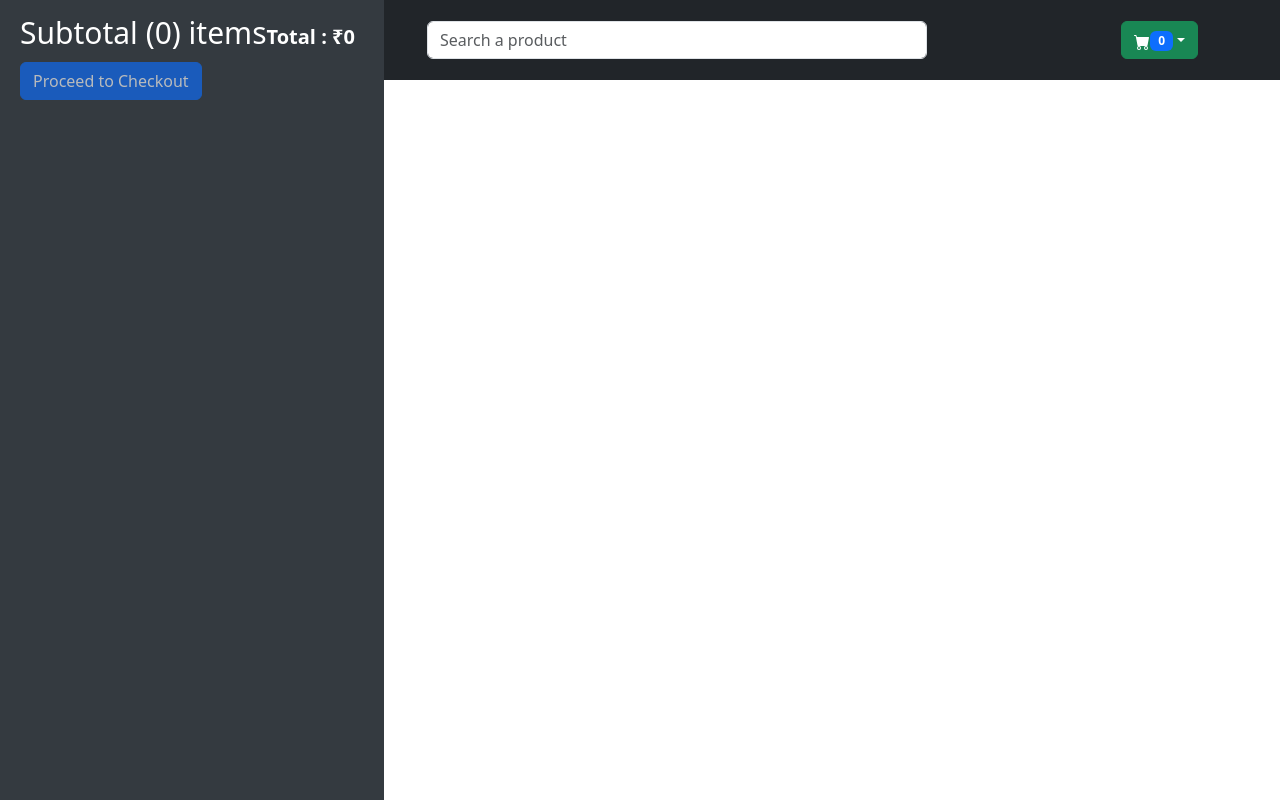
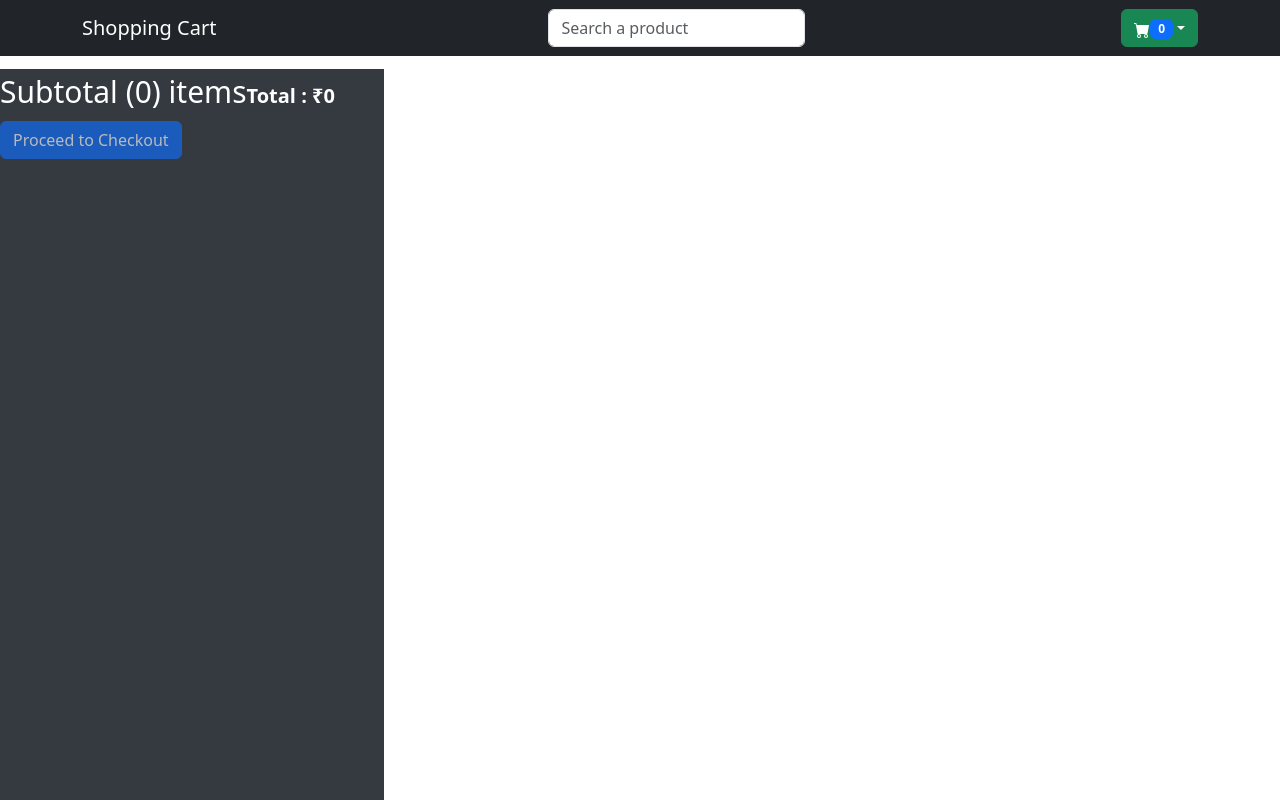
Before and after one commit to arpan-semwal/Shopping-Cart-React, a React (Vite) app in the folder shopping-cart/: page /cart in a window 1280 px wide. Built offline with nearby package versions, Linux system fonts and the light colour scheme.

Commit message:
style.css

```diff
--- a/shopping-cart/src/components/Header.jsx
+++ b/shopping-cart/src/components/Header.jsx
@@ -1,4 +1,5 @@
-import { AiFillDelete } from "react-icons/ai";
+import React from 'react';
+import { AiFillDelete } from 'react-icons/ai';
 import Container from 'react-bootstrap/Container';
 import Navbar from 'react-bootstrap/Navbar';
 import Form from 'react-bootstrap/Form';
@@ -7,85 +8,76 @@ import { BsFillCartFill } from 'react-icons/bs';
 import { Link } from 'react-router-dom';
 import { CartState } from './contextApi/Context';
 import Badge from 'react-bootstrap/Badge';
-import Button from "react-bootstrap/esm/Button";
+import Button from 'react-bootstrap/Button';
 
 const Header = () => {
-  const { state: { cart } , dispatch  , productDispatch , searchQuery} = CartState();
+  const { state: { cart }, dispatch, productDispatch, searchQuery } = CartState();
 
   const removeFromCart = (prod) => {
     dispatch({
-      type: "REMOVE_FROM_CART",
+      type: 'REMOVE_FROM_CART',
       payload: prod,
     });
   };
 
   return (
     <div>
-      <Navbar bg='dark' variant='dark' alignRight style={{height:80}}>
+      <Navbar bg="dark" variant="dark" expand="lg" fixed="top">
         <Container>
           <Navbar.Brand>
-            <Link to='/'>Shopping Cart</Link>
+            <Link to="/">Shopping Cart</Link>
           </Navbar.Brand>
-          <Navbar.Text className='search'>
+          <Navbar.Toggle aria-controls="responsive-navbar-nav" />
+          <Navbar.Collapse id="responsive-navbar-nav">
+            <Form className="mx-auto my-2 my-lg-0">
               <Form.Control
                 placeholder="Search a product"
                 type="text"
-              style={{ width: 500 }}
-              className='m-auto'
-              aria-describedby="basic-addon1"
+                style={{ width: '100%' }}
                 onChange={(e) => {
                   productDispatch({
-                  type:"FILTER_BY_SEARCH",
-                  payload:e.target.value,
-                })
+                    type: 'FILTER_BY_SEARCH',
+                    payload: e.target.value,
+                  });
                 }}
               />
-          </Navbar.Text>
-
+            </Form>
             <Dropdown align="right">
               <Dropdown.Toggle variant="success" id="dropdown-basic">
-              <BsFillCartFill color='white' fontSize="20fpx" />
+                <BsFillCartFill color="white" fontSize="20fpx" />
                 <Badge>{cart.length}</Badge>
               </Dropdown.Toggle>
 
-            <Dropdown.Menu style={{}} >
+              <Dropdown.Menu>
                 {cart.length > 0 ? (
                   cart.map((prod) => (
-                  <span className='cartItem' key={prod.id}>
-                    <img
-                      src={prod.image}
-                      alt={prod.name}
-                      className='cartItemImg'
-                    />
-
-                    <div className='cartItemDetail'>
+                    <span className="cartItem" key={prod.id}>
+                      <img src={prod.image} alt={prod.name} className="cartItemImg" />
+                      <div className="cartItemDetail">
                         <span>{prod.name}</span>
-                      <span>₹{prod.price.split(".")[0]}</span>
+                        <span>₹{prod.price.split('.')[0]}</span>
                       </div>
                       <AiFillDelete
                         fontSize="20px"
-                      style={{cursor:"pointer"}}
+                        style={{ cursor: 'pointer' }}
                         onClick={() => removeFromCart(prod)}
                       />
-
                       <Link to="/cart">
-                    <Button style={{width:"95%" , margin:" 0 10px"}}>
-                      Go To Cart
-                    </Button>
+                        <Button style={{ width: '95%', margin: ' 0 10px' }}>Go To Cart</Button>
                       </Link>
-
-
                     </span>
-                ))) : (
+                  ))
+                ) : (
                   <span style={{ padding: 10 }}>Cart is Empty!</span>
                 )}
               </Dropdown.Menu>
             </Dropdown>
-
+          </Navbar.Collapse>
         </Container>
       </Navbar>
+      {/* Your sidebar component here */}
     </div>
-  )
-}
+  );
+};
 
 export default Header;
--- a/shopping-cart/src/components/style.css
+++ b/shopping-cart/src/components/style.css
@@ -16,14 +16,12 @@
 .filters {
     background-color: #343a40;
     color: white;
-    padding: 20px;
     width: 30%;
-    padding-top: 10px;
     /* Adjust the width of the sidebar */
     position: fixed;
     /* Set the sidebar to a fixed position */
-    top: 0;
     left: 0;
+    top: 69px;
     height: 100vh;
     /* Extend the sidebar to the full height of the viewport */
     overflow-y: auto;
```
Lines whose indentation alone changed are shown as unchanged.
